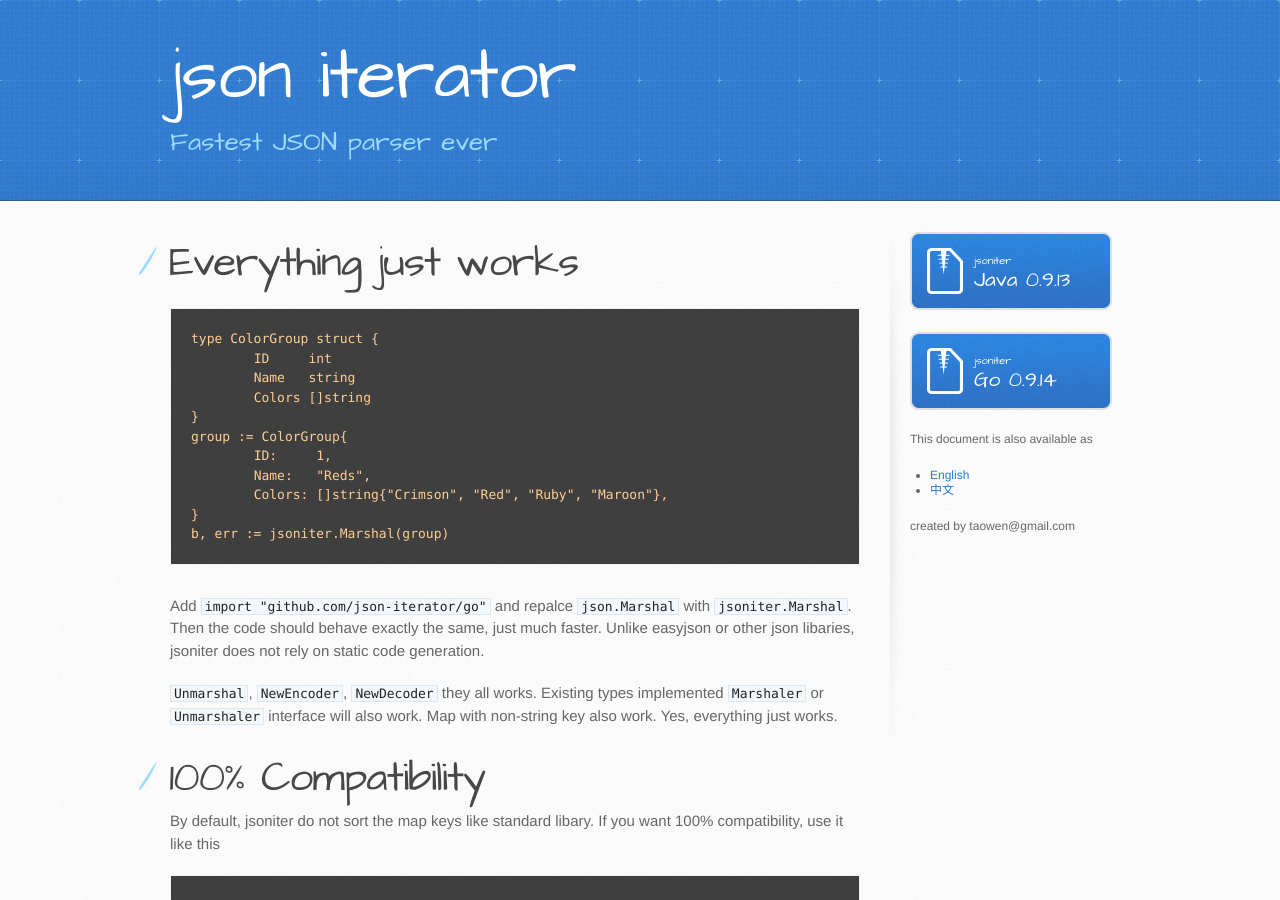
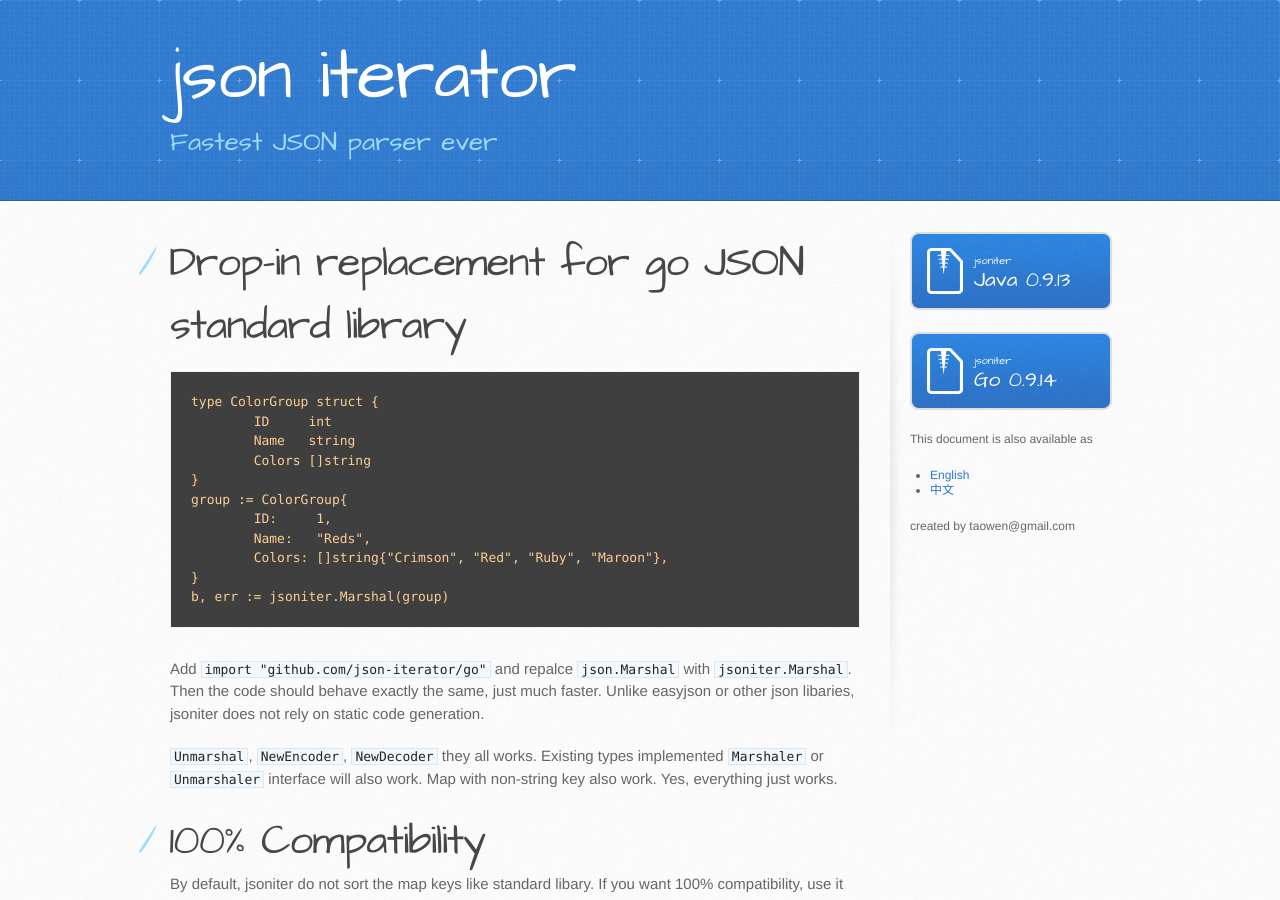
Before and after one commit to json-iterator/json-iterator.github.io, a Jekyll site: the page built from migrate-from-go-std.md, in a window 1280 px wide and 900 px high. Built offline with Jekyll 4.4.1, drawn with Linux system fonts in a browser that asks for light colours; comment, search, counter and statistics services are not loaded.

Commit message:
Update migrate-from-go-std.md

````diff
--- a/migrate-from-go-std.md
+++ b/migrate-from-go-std.md
@@ -1,9 +1,9 @@
 ---
 layout: default
-title: Migrate from golang standard libary
+title: Migrate from go standard libary
 ---
 
-# Everything just works
+# Drop-in replacement for go JSON standard library
 
 ```
 type ColorGroup struct {
````
